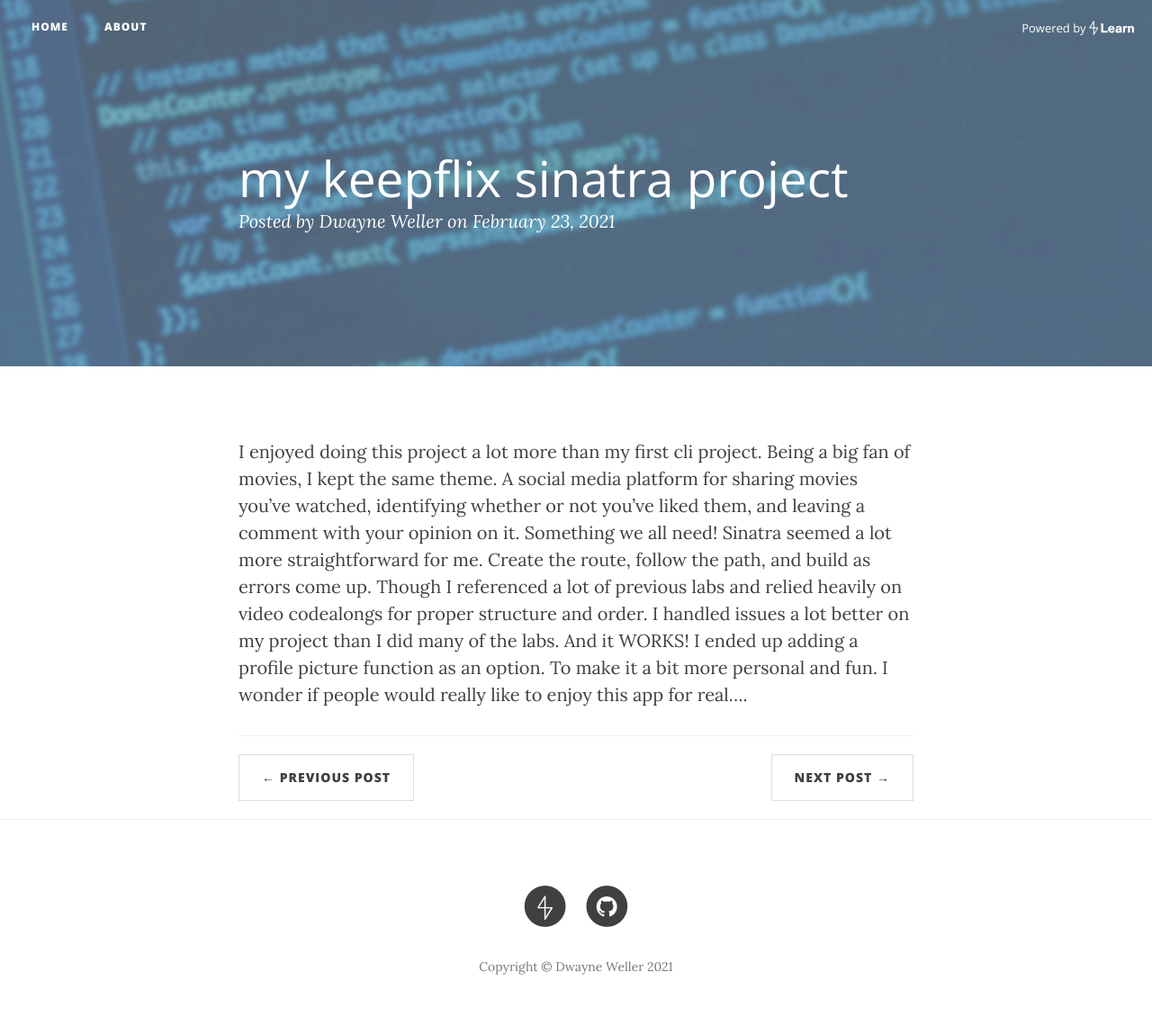
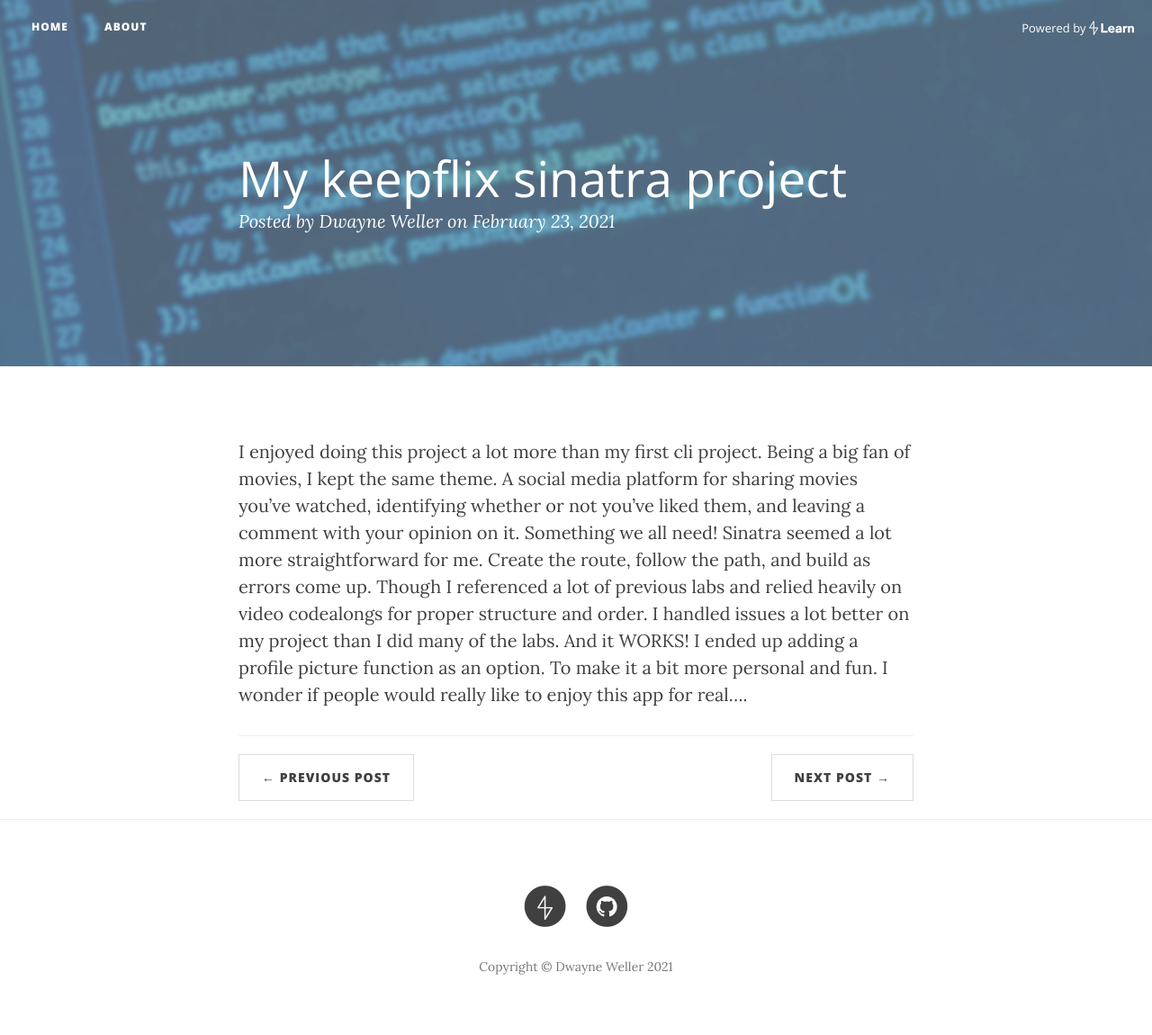
Before and after one commit to Dwaynew85/Dwaynew85.github.io, a Jekyll site: the page built from _posts/2021-02-23-my_keepflix_sinatra_project.markdown, in a window 1280 px wide. Shown: the whole page at 90% size. Built offline with Jekyll 4.4.1, drawn with Linux system fonts in a browser that asks for light colours; nearby versions of some CDN libraries.

```diff
--- a/_posts/2021-02-23-my_keepflix_sinatra_project.markdown
+++ b/_posts/2021-02-23-my_keepflix_sinatra_project.markdown
@@ -1,6 +1,6 @@
 ---
 layout: post
-title:      "my keepflix sinatra project"
+title:      "My keepflix sinatra project"
 date:       2021-02-23 08:56:44 +0000
 permalink:  my_keepflix_sinatra_project
 ---
--- a/_posts/2021-02-23-my_movie_cli_project.markdown
+++ b/_posts/2021-02-23-my_movie_cli_project.markdown
@@ -1,6 +1,6 @@
 ---
 layout: post
-title:      "my movie cli project"
+title:      "My movie cli project"
 date:       2021-02-23 08:58:56 +0000
 permalink:  my_movie_cli_project
 ---
--- a/_posts/2021-02-23-piglatinization.markdown
+++ b/_posts/2021-02-23-piglatinization.markdown
@@ -1,6 +1,6 @@
 ---
 layout: post
-title:      "piglatinization!!!"
+title:      "Piglatinization!!!"
 date:       2021-02-23 08:57:33 +0000
 permalink:  piglatinization
 ---
```
